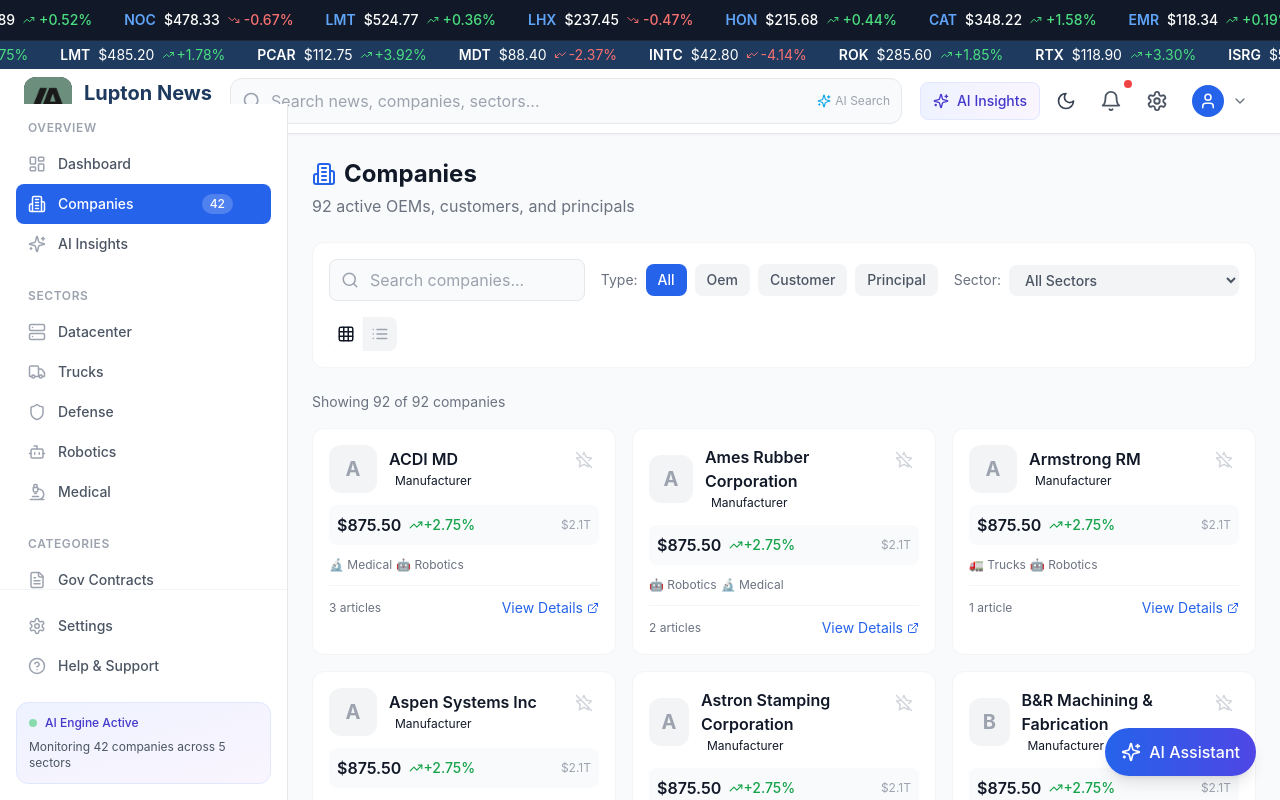
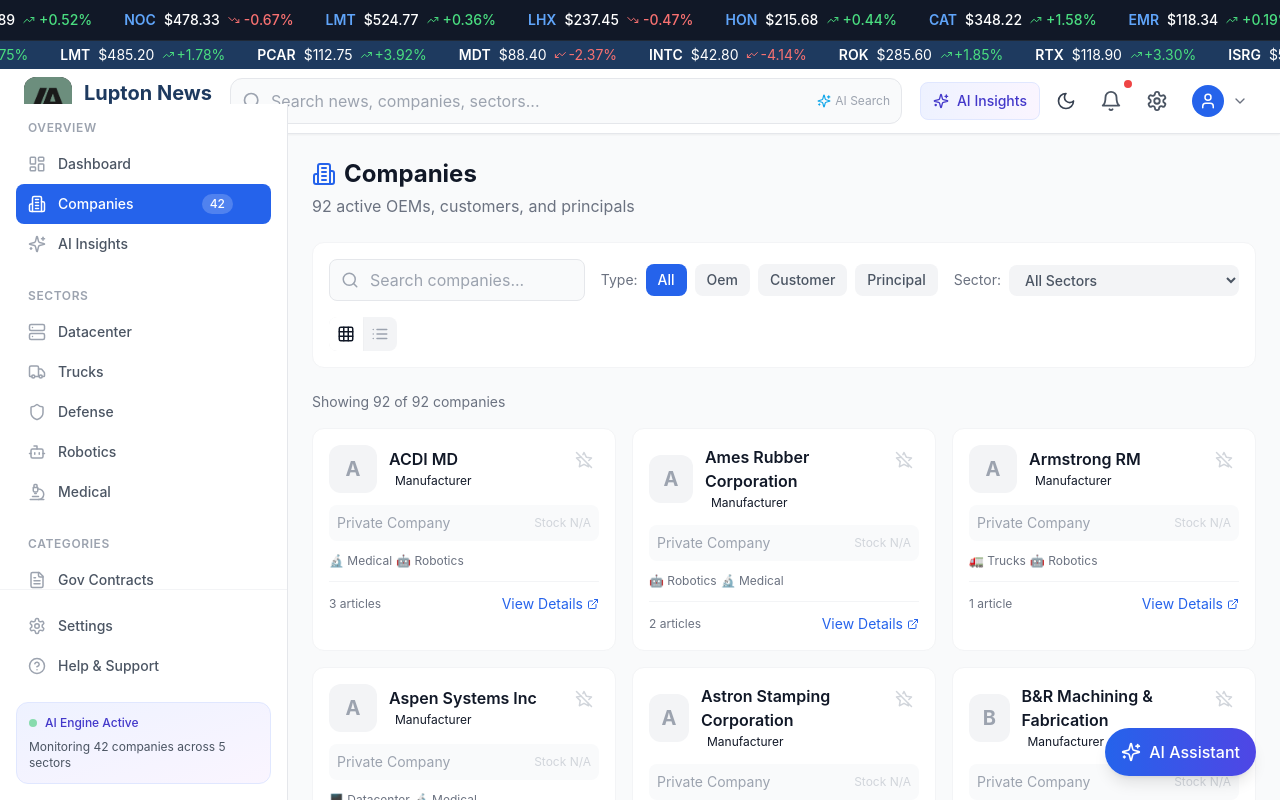
Before and after one commit to daffytajg/Lupton-News, a Next.js app: page /companies in a window 1280 px wide. Shown: the top 800 px of the page. Built offline with nearby package versions, Linux system fonts and the light colour scheme.

Commit message:
Fix critical bug: stock lookup matching undefined tickers - only match when company has a ticker

```diff
--- a/src/app/companies/page.tsx
+++ b/src/app/companies/page.tsx
@@ -196,8 +196,7 @@
               {filteredCompanies.map((company) => {
                 const stock = MOCK_STOCKS.find((s) =>
                   s.companyId === company.id ||
-                  s.symbol === company.ticker ||
-                  s.ticker === company.ticker
+                  (company.ticker && s.symbol === company.ticker)
                 );
                 const articleCount = articleCounts[company.id] || 0;
                 const isFollowed = followedCompanies.includes(company.id);
@@ -323,8 +322,7 @@
                   {filteredCompanies.map((company) => {
                     const stock = MOCK_STOCKS.find((s) =>
                   s.companyId === company.id ||
-                  s.symbol === company.ticker ||
-                  s.ticker === company.ticker
+                  (company.ticker && s.symbol === company.ticker)
                 );
                     const articleCount = articleCounts[company.id] || 0;
                     const isFollowed = followedCompanies.includes(company.id);
```
